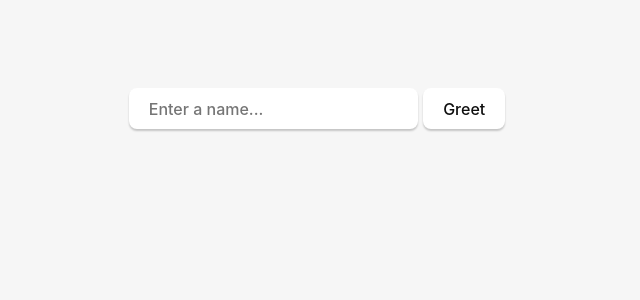
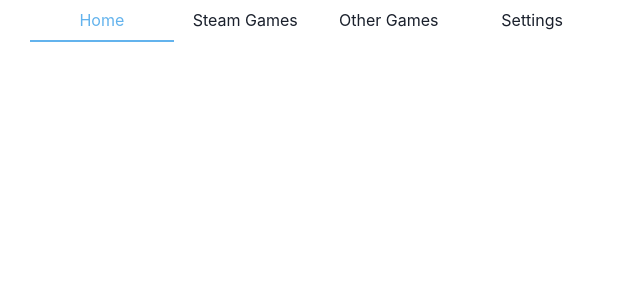
Before and after one commit to Raicuparta/rai-pal, a React (Vite) app: page / in a window 1280 px wide. Shown: the top 300 px of the page, without its empty margins (323-963 px from the left). Built offline with nearby package versions, Linux system fonts and the light colour scheme.

Commit message:
use chakra

```diff
--- a/src-tauri/tauri.conf.json
+++ b/src-tauri/tauri.conf.json
@@ -37,7 +37,7 @@
       {
         "fullscreen": false,
         "resizable": true,
-        "title": "rai-mods",
+        "title": "Rai Mods",
         "width": 800,
         "height": 600
       }
--- a/src/App.css
+++ /dev/null
@@ -1,7 +0,0 @@
-.logo.vite:hover {
-  filter: drop-shadow(0 0 2em #747bff);
-}
-
-.logo.react:hover {
-  filter: drop-shadow(0 0 2em #61dafb);
-}
--- a/src/App.tsx
+++ b/src/App.tsx
@@ -1,35 +1,88 @@
 import { useState } from "react";
 import { invoke } from "@tauri-apps/api/tauri";
-import "./App.css";
+import {
+  Button,
+  Card,
+  CardBody,
+  CardHeader,
+  Code,
+  Container,
+  Divider,
+  Stack,
+  Tab,
+  TabList,
+  TabPanel,
+  TabPanels,
+  Tabs,
+  useColorMode,
+} from "@chakra-ui/react";
+
+type AppLaunch = {
+  executable?: string;
+  app_type?: string;
+  os_list?: string;
+};
+type AppDetails = {
+  name: string;
+  launch_map: Record<string, AppLaunch>;
+  install_path: String;
+};
+type AppDetailsMap = Record<number, AppDetails>;
 
 function App() {
-  const [greetMsg, setGreetMsg] = useState("");
+  const [steamApps, setSteamApps] = useState<AppDetailsMap>();
   const [name, setName] = useState("");
+  const { colorMode, toggleColorMode } = useColorMode();
 
   async function greet() {
     // Learn more about Tauri commands at https://tauri.app/v1/guides/features/command
-    setGreetMsg(await invoke("greet", { name }));
+    setSteamApps(JSON.parse(await invoke("greet", { name })));
   }
 
   return (
-    <div className="container">
-      <form
-        className="row"
-        onSubmit={(e) => {
-          e.preventDefault();
-          greet();
-        }}
-      >
-        <input
-          id="greet-input"
-          onChange={(e) => setName(e.currentTarget.value)}
-          placeholder="Enter a name..."
-        />
-        <button type="submit">Greet</button>
-      </form>
-
-      <pre>{greetMsg}</pre>
-    </div>
+    <Tabs isFitted display="flex" flexDirection={"column"} height="100vh">
+      <TabList>
+        <Container display="flex" flexDirection="row">
+          <Tab>Home</Tab>
+          <Tab>Steam Games</Tab>
+          <Tab>Other Games</Tab>
+          <Tab>Settings</Tab>
+        </Container>
+      </TabList>
+      <TabPanels flex="1" overflow={"scroll"}>
+        <Container>
+          <TabPanel>
+            <Button
+              type="submit"
+              onClick={() => {
+                toggleColorMode();
+                greet();
+              }}
+            >
+              Greet {colorMode}
+            </Button>
+            <Stack gap={2}>
+              {steamApps &&
+                Object.entries(steamApps).map(([appId, steamApp]) => (
+                  <Card size="sm">
+                    <CardHeader>{steamApp.name}</CardHeader>
+                    <Divider />
+                    <CardBody>
+                      <Code
+                        whiteSpace={"nowrap"}
+                        width={"full"}
+                        overflow={"scroll"}
+                      >
+                        {steamApp.install_path}
+                      </Code>
+                    </CardBody>
+                  </Card>
+                ))}
+            </Stack>
+          </TabPanel>
+        </Container>
+      </TabPanels>
+    </Tabs>
   );
 }
 
--- a/src/main.tsx
+++ b/src/main.tsx
@@ -1,10 +1,14 @@
 import React from "react";
 import ReactDOM from "react-dom/client";
 import App from "./App";
-import "./styles.css";
+import { ChakraProvider, DarkMode } from "@chakra-ui/react";
 
 ReactDOM.createRoot(document.getElementById("root") as HTMLElement).render(
   <React.StrictMode>
-    <App />
-  </React.StrictMode>,
+    <ChakraProvider>
+      <DarkMode>
+        <App />
+      </DarkMode>
+    </ChakraProvider>
+  </React.StrictMode>
 );
```
Also changed, not shown: package.json (+8 -4 lines), 2 other files (tests, documents, lock files or other folders).
